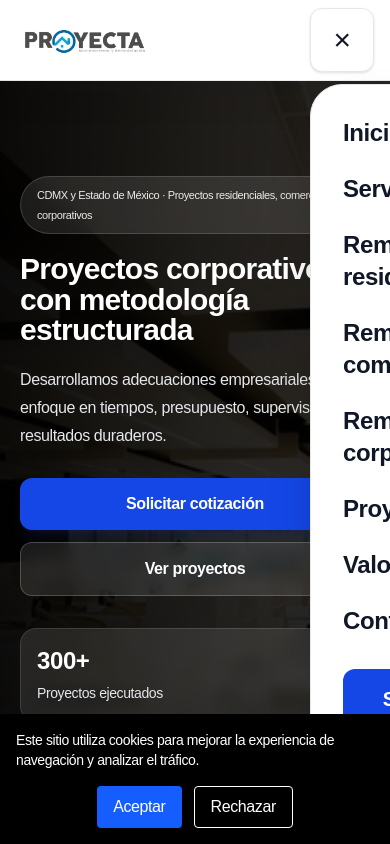
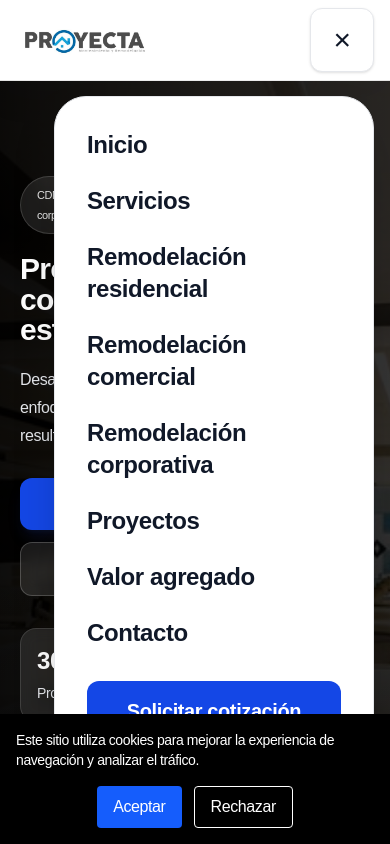
Before and after one commit to caprivara86/proyectaremodela, a Next.js app: page / in a window 390 px wide. Both pictures are taken after a click on the button "Abrir menú". Shown: the top 844 px of the page. Built offline with nearby package versions, Linux system fonts and the light colour scheme.

Commit message:
Fix mobile menu viewport overflow (fixed positioning)

```diff
--- a/src/components/MobileMenu.tsx
+++ b/src/components/MobileMenu.tsx
@@ -29,7 +29,7 @@ export default function MobileMenu() {
       </button>
 
       {open && (
-        <div className="absolute left-0 top-[calc(100%+12px)] z-50 w-[320px] max-w-[85vw] rounded-[2rem] bg-white p-8 shadow-2xl border border-gray-200">
+        <div className="fixed right-4 top-24 z-50 w-[min(320px,calc(100vw-2rem))] rounded-[2rem] border border-gray-200 bg-white p-8 shadow-2xl">
           <nav className="flex flex-col gap-6">
             {links.map((link) => (
               <a
```
